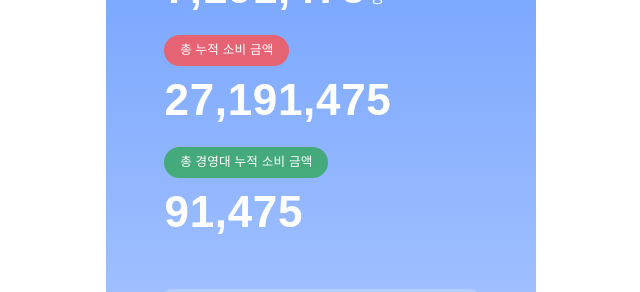
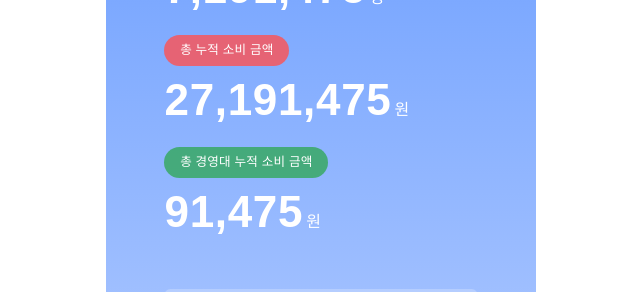
Before and after one commit to RE-CHECK/fe, a React (Vite) app: page /main in a window 1280 px wide. Shown: the part 475-767 px from the top of the page, without its empty margins (319-959 px from the left). Built offline with nearby package versions, Linux system fonts and the light colour scheme.

Commit message:
:bug:fix: 금액 단위 span tag 적용

```diff
--- a/src/pages/Main.jsx
+++ b/src/pages/Main.jsx
@@ -51,14 +51,18 @@ export default function Main() {
 
       <div className="main__stat-block">
         <div className="main__pill main__pill--red">총 누적 소비 금액</div>
-        <p className="main__stat-num">27,191,475</p>
+        <p className="main__stat-num">
+          27,191,475<span className="main__stat-unit">원</span>
+        </p>
       </div>
 
       <div className="main__stat-block main__stat-block--last">
         <div className="main__pill main__pill--green">
           총 {USER.college} 누적 소비 금액
         </div>
-        <p className="main__stat-num">91,475</p>
+        <p className="main__stat-num">
+          91,475<span className="main__stat-unit">원</span>
+        </p>
       </div>
 
       {/* ── 차트 섹션 ── */}
```
